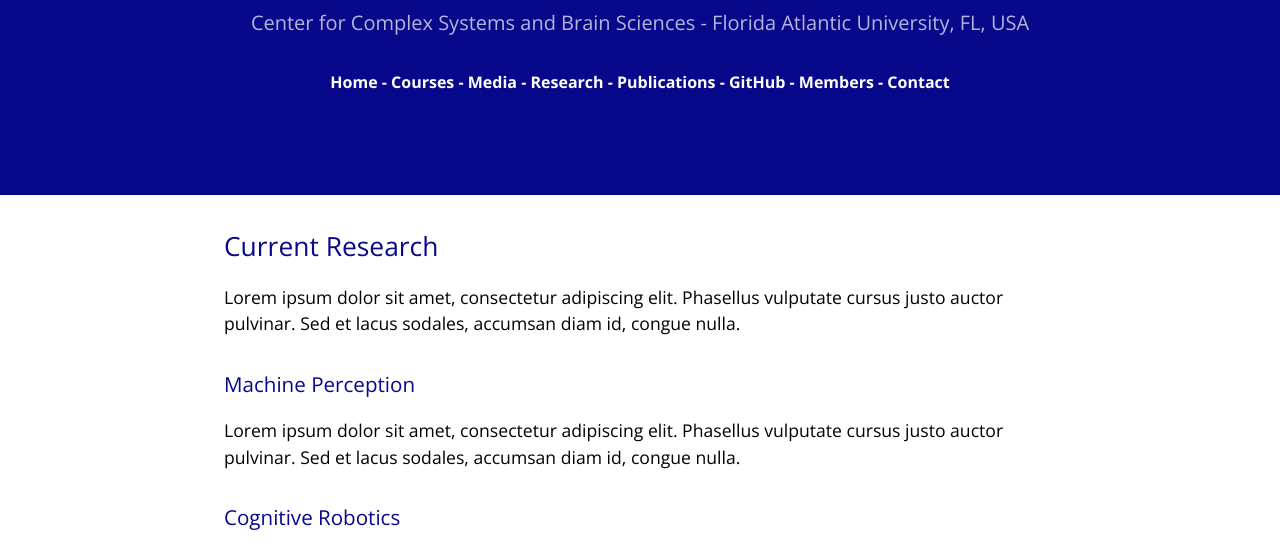
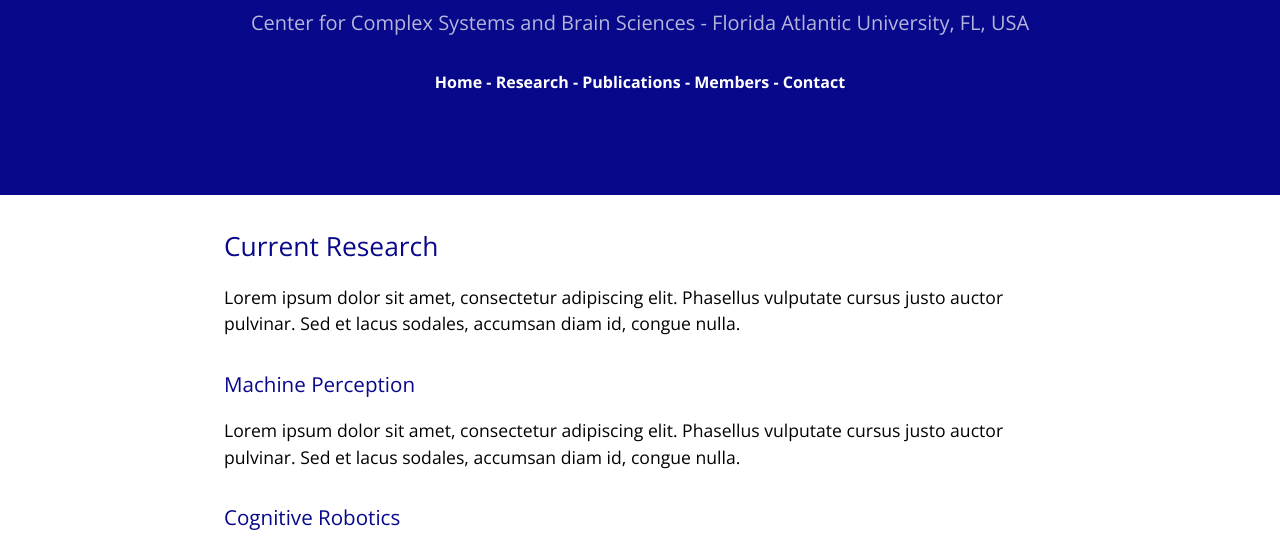
Before and after one commit to visualmind/visualmind.github.io, a plain HTML site: page currentResearch.html in a window 1280 px wide. Shown: the part 245-793 px from the top of the page. Drawn offline with nearby package versions, Linux system fonts and the light colour scheme.

Commit message:
Update currentResearch.html

```diff
--- a/currentResearch.html
+++ b/currentResearch.html
@@ -88,8 +88,7 @@ h1 em {
     <section class="page-header">
       <h1 class="project-name">Machine Perception &<br>Cognitive Robotics Laboratory</h1>
       <h2 class="project-tagline">Center for Complex Systems and Brain Sciences  -  Florida Atlantic University, FL, USA</h2>
-      <h4><a href="https://mpcrlab.github.io/"><font color="FFFFFF">Home</font></a>  -   <a href="https://mpcrlab.github.io/teaching"><font color="FFFFFF">Courses</font></a>  -   <a href="https://mpcrlab.github.io/media"><font color="FFFFFF">Media</font></a>  -  <a href="https://mpcrlab.github.io/currentResearch"><font color="FFFFFF">Research</font></a>  -  <a href="https://mpcrlab.github.io/publications"><font color="FFFFFF">Publications</font></a>  -  <a href="https://github.com/mpcrlab"><font color="FFFFFF">GitHub</font></a> - <a href="https://mpcrlab.github.io/members"><font color="FFFFFF">Members</font></a>  -  <a href="https://mpcrlab.github.io/contactUs"><font color="FFFFFF">Contact</font></a></h4>
-    </section>
+      <h4><a href="https://visualmind.github.io/"><font color="FFFFFF">Home</font></a>  -  <a href="https://visualmind.github.io/currentResearch"><font color="FFFFFF">Research</font></a>  -  <a href="https://visualmind.github.io/publications"><font color="FFFFFF">Publications</font></a>  - <a href="https://visualmind.github.io/members"><font color="FFFFFF">Members</font></a>  -  <a href="https://visualmind.github.io/contactUs"><font color="FFFFFF">Contact</font></a></h4>    </section>
 
     <section class="main-content">
 
```
